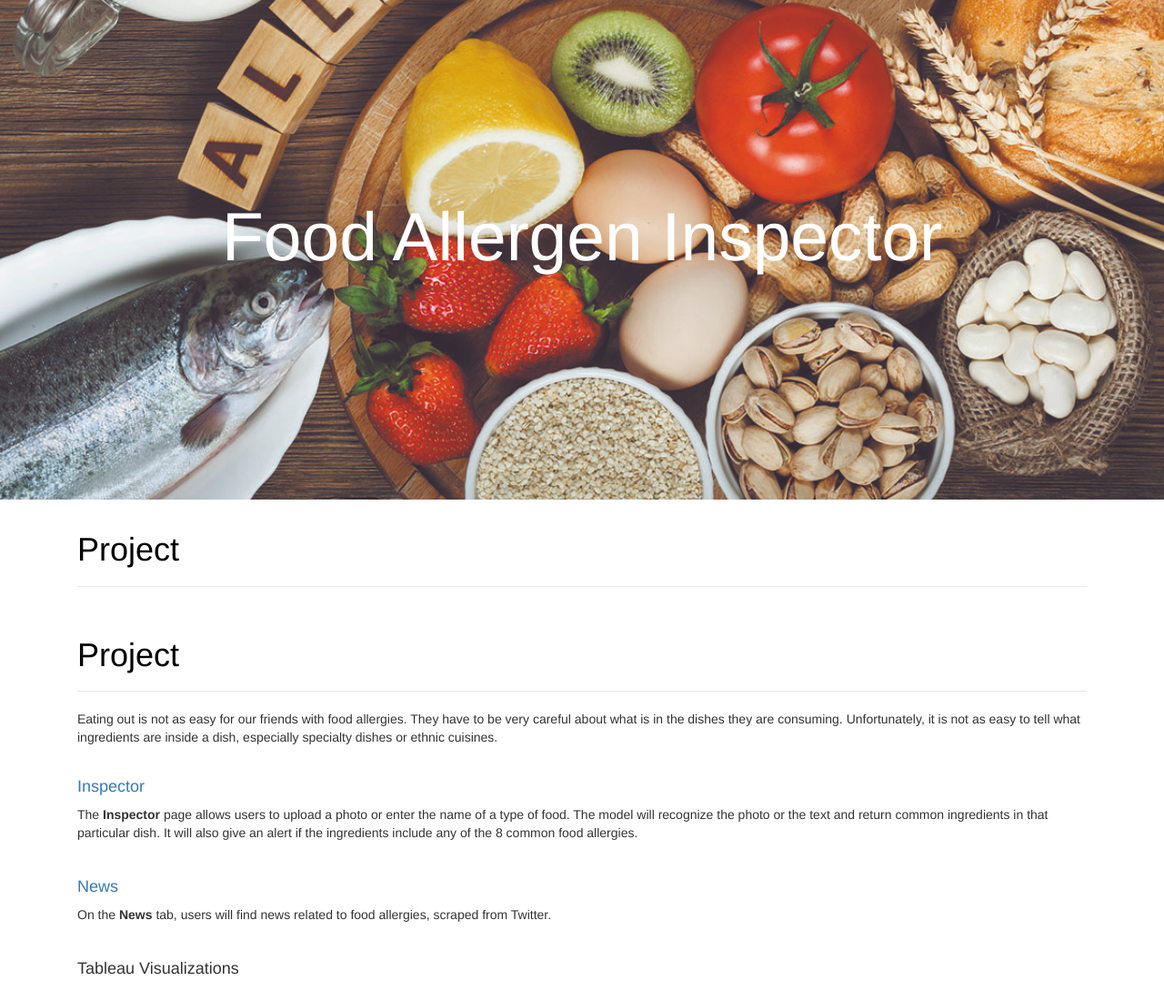
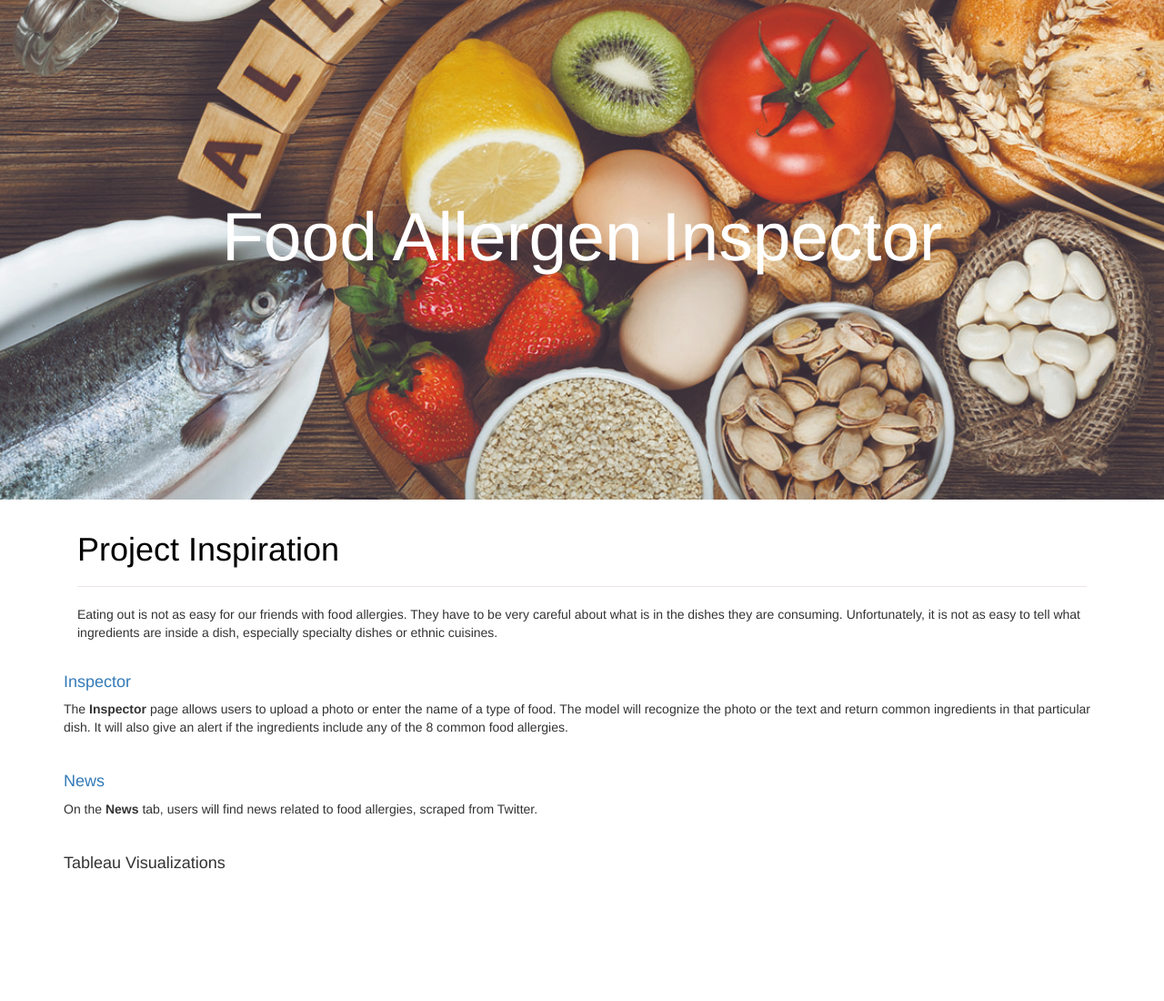
Before and after one commit to poojabansal87/FoodAI, a Flask app: page / in a window 1280 px wide. Shown: the part 73-1173 px from the top of the page at 91% size. After the commit the page ends 1028 px from the top, so only its background shows below. Run offline with Flask 2, Linux system fonts and the light colour scheme; some libraries are stand-ins or nearby versions.

Commit message:
update index.html

```diff
--- a/templates/index.html
+++ b/templates/index.html
@@ -43,20 +43,15 @@
   <div class="container">
     <div class="row">
       <div class="col-md-12">
-        <div class="chart-container">
-          <h1>Project</h1>
-          <hr class="line-separator">
-          <p>
+
             <div class="chart-container">
-              <div class="row">
-                <h1>Project</h1>
+                <h1>Project Inspiration</h1>
                 <hr class="line-separator">
 
                 <p>
                   Eating out is not as easy for our friends with food allergies. They have to be very careful about what is in the dishes they are consuming.
                   Unfortunately, it is not as easy to tell what ingredients are inside a dish, especially specialty dishes or ethnic cuisines.
                 </p>
-              </div>
             </div>
 
               <h4><a href="/inspector">Inspector</a></h4>
```
